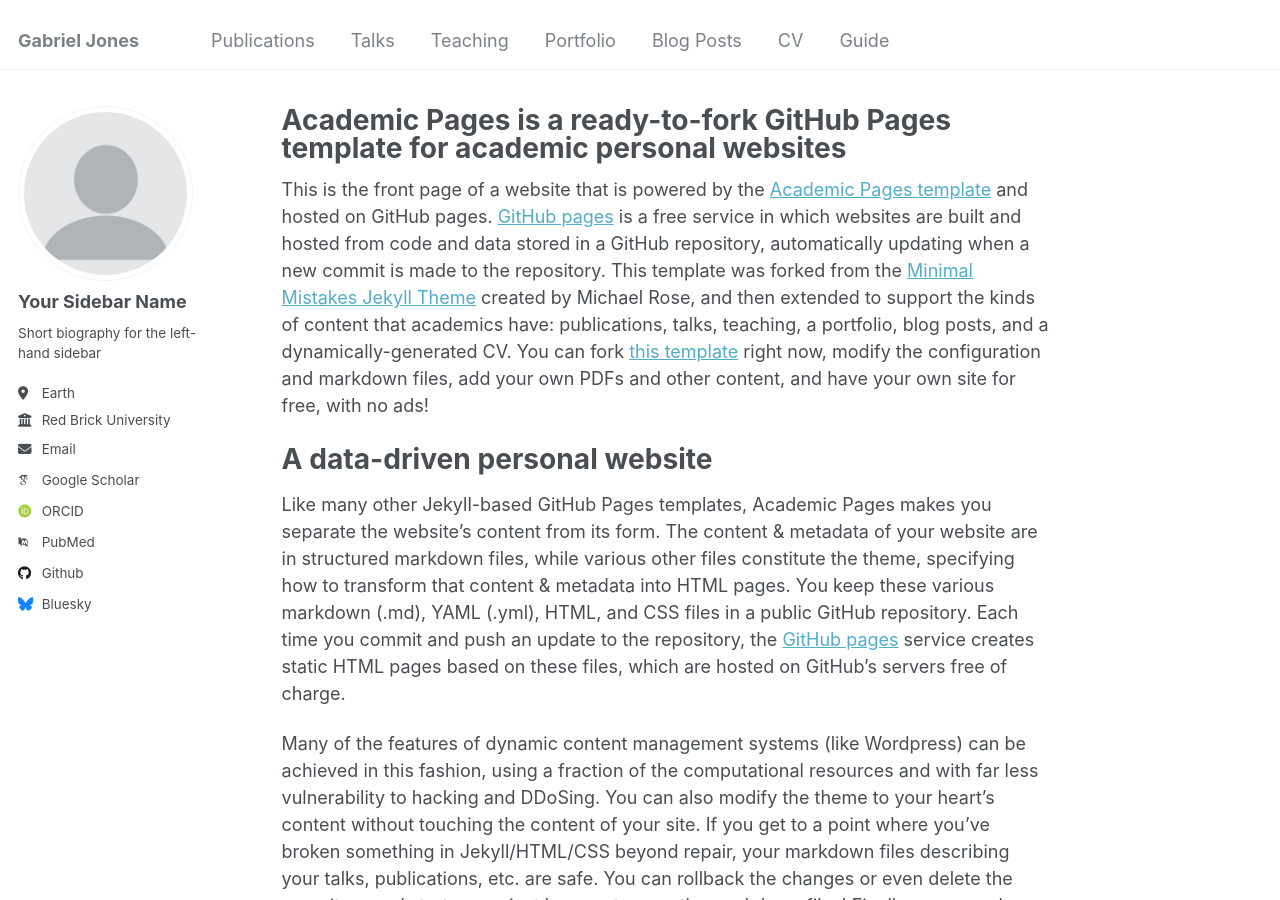
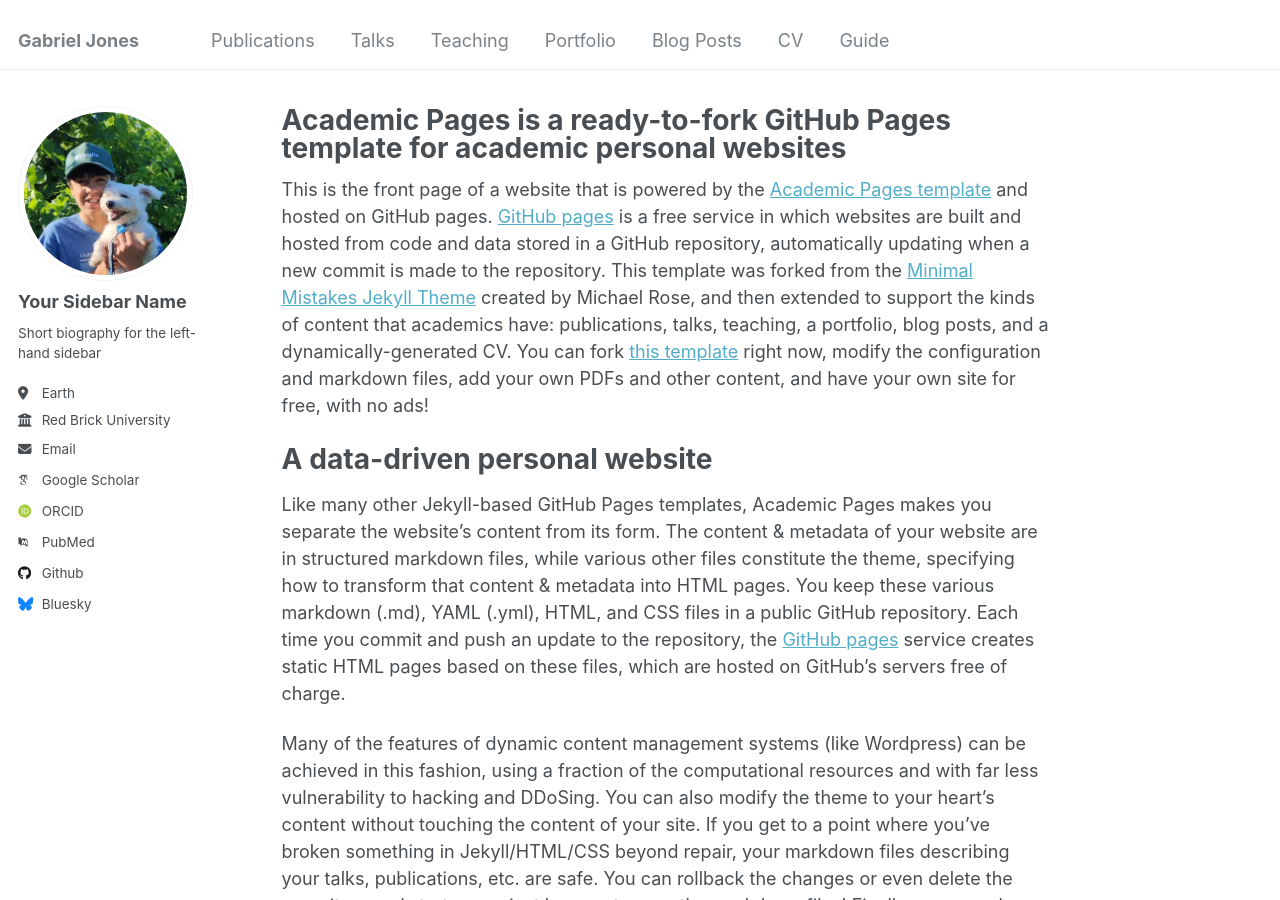
Before and after one commit to gabrieljonesdeve/18f, a Jekyll site: the page built from _pages/about.md, in a window 1280 px wide and 900 px high. Built offline with Jekyll 4.4.1, drawn with Linux system fonts in a browser that asks for light colours; some web fonts are replaced.

Commit message:
Update _config.yml

```diff
--- a/_config.yml
+++ b/_config.yml
@@ -20,7 +20,7 @@ baseurl                  : "" # the subpath of your site, e.g. "/blog"
 #               Additional customization can be done by editing /_includes/author-profile.html
 author:
   # Biographic information
-  avatar           : "profile.png"
+  avatar           : "https://github.com/gabrieljonesdeve/18f/blob/master/images/gabriel.jpg?raw=true"
   name             : "Your Sidebar Name"
   pronouns         : # example: "she/her"
   bio              : "Short biography for the left-hand sidebar"
```
